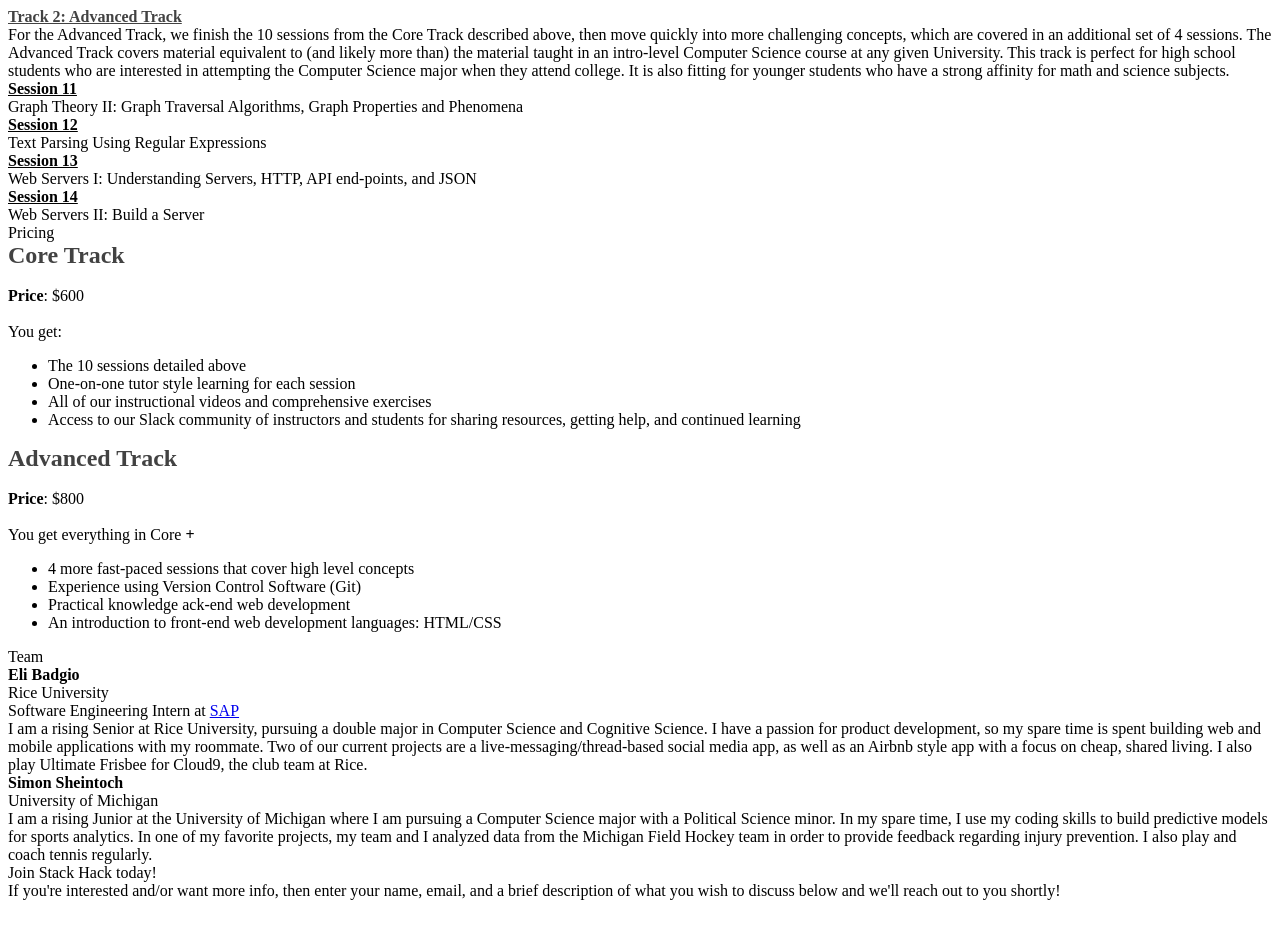
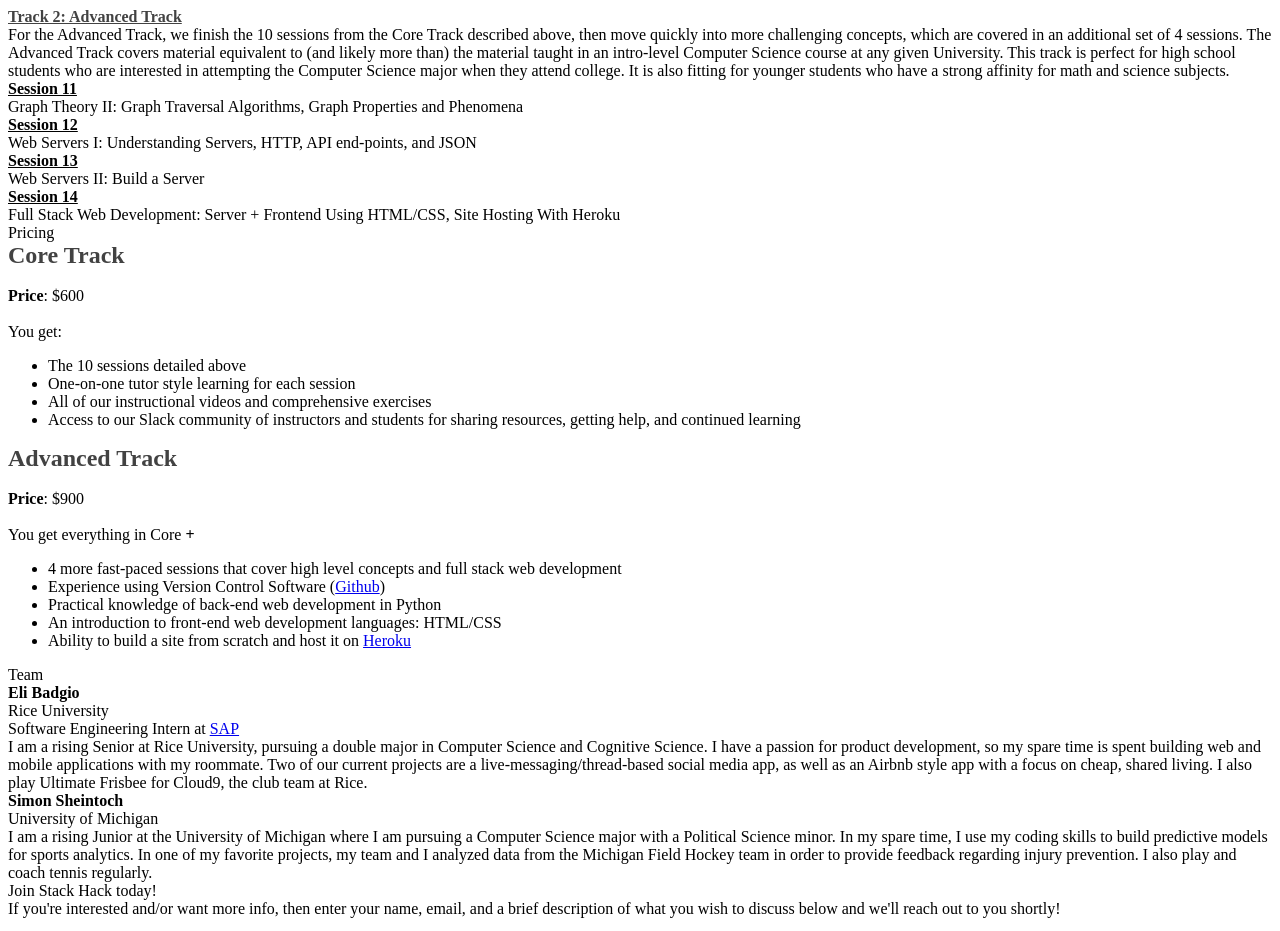
Before and after one commit to ebadgio/stack-hack-web, a React app: page / in a window 1280 px wide. Shown: the part 1940-2871 px from the top of the page. Built offline with nearby package versions, Linux system fonts and the light colour scheme; grey boxes are pictures that could not be loaded; the HTML template or start-up script is replaced by a standard one.

Commit message:
new message style

```diff
--- a/client/src/main/components/Bottom.js
+++ b/client/src/main/components/Bottom.js
@@ -71,6 +71,11 @@ class Bottom extends React.Component {
                 });
         }
     };
+
+    hide() {
+        this.setState({show: false});
+    }
+
     render() {
         return (
             <div style={{width: '100%'}}>
@@ -110,7 +115,10 @@ class Bottom extends React.Component {
                         </div>
                     </div>
                 </div>
-                {this.state.show ? <Portal failure={this.state.failure} success={this.state.success} time={2000}/> : <div />}
+                {this.state.show ? <Portal failure={this.state.failure}
+                                           endFunc={() => this.hide()}
+                                           success={this.state.success}
+                                           time={2000}/> : <div />}
                 <div id="bottom-block">
 
                 </div>
--- a/client/src/main/components/Pricing.js
+++ b/client/src/main/components/Pricing.js
@@ -29,15 +29,18 @@ const Pricing = ({}) => {
                       <strong style={{fontSize: '24px', color: '#424242'}}>Advanced Track</strong>
                       <br />
                       <br />
-                      <strong>Price</strong>: $800
+                      <strong>Price</strong>: $900
                       <br />
                       <br />
                       <div className="left">You get everything in Core <strong>+</strong></div>
                       <ul className="left">
-                          <li>4 more fast-paced sessions that cover high level concepts</li>
-                          <li>Experience using Version Control Software (Git)</li>
-                          <li>Practical knowledge ack-end web development</li>
+                          <li>4 more fast-paced sessions that cover high level concepts and full stack web development</li>
+                          <li>Experience using Version Control Software (<a href="https://www.github.com/"
+                                                                            target="_blank">Github</a>)</li>
+                          <li>Practical knowledge of back-end web development in Python</li>
                           <li>An introduction to front-end web development languages: HTML/CSS</li>
+                          <li>Ability to build a site from scratch and host it on <a href="https://www.heroku.com"
+                                                                             target="_blank">Heroku</a></li>
                       </ul>
                   </div>
               </div>
--- a/client/src/main/components/Syllabus.js
+++ b/client/src/main/components/Syllabus.js
@@ -87,15 +87,15 @@ const Syllabus = ({}) => {
                              description=""/>
                 <SessionItem id="s12"
                              session="Session 12"
-                             title="Text Parsing Using Regular Expressions"
+                             title="Web Servers I: Understanding Servers, HTTP, API end-points, and JSON"
                              description=""/>
                 <SessionItem id="s13"
                              session="Session 13"
-                             title="Web Servers I: Understanding Servers, HTTP, API end-points, and JSON"
+                             title="Web Servers II: Build a Server"
                              description=""/>
                 <SessionItem id="s14"
                              session="Session 14"
-                             title="Web Servers II: Build a Server"
+                             title="Full Stack Web Development: Server + Frontend Using HTML/CSS, Site Hosting With Heroku"
                              description=""/>
             </div>
 
--- a/client/src/main/modules/Portal.js
+++ b/client/src/main/modules/Portal.js
@@ -12,6 +12,9 @@ class Portal extends React.Component {
     componentDidMount() {
         setTimeout(() => {
             this.setState({show: false});
+            setTimeout(() => {
+                this.props.endFunc();
+            }, 1000);
         }, this.props.time);
     }
 
@@ -35,8 +38,7 @@ class Portal extends React.Component {
                         <span style={{fontSize: '28px', textAlign: 'center'}}><strong>Something went wrong...</strong></span>
                     </div>
                     <div className="heading-description">
-                        There was an error while processing your info.
-                        Please make sure you have connection to the internet, and try again.
+                        Please try again.
                     </div>
                 </div>
             );
```
Also changed, not shown: 3 other files (tests, documents, lock files or other folders).
